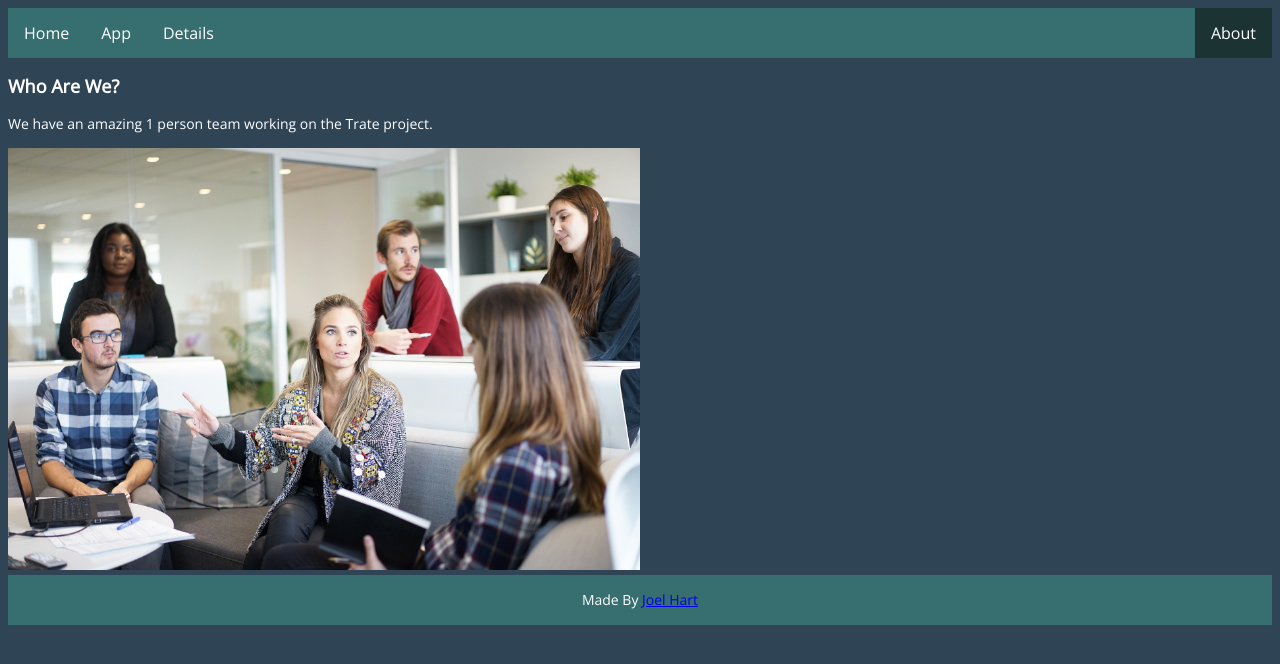
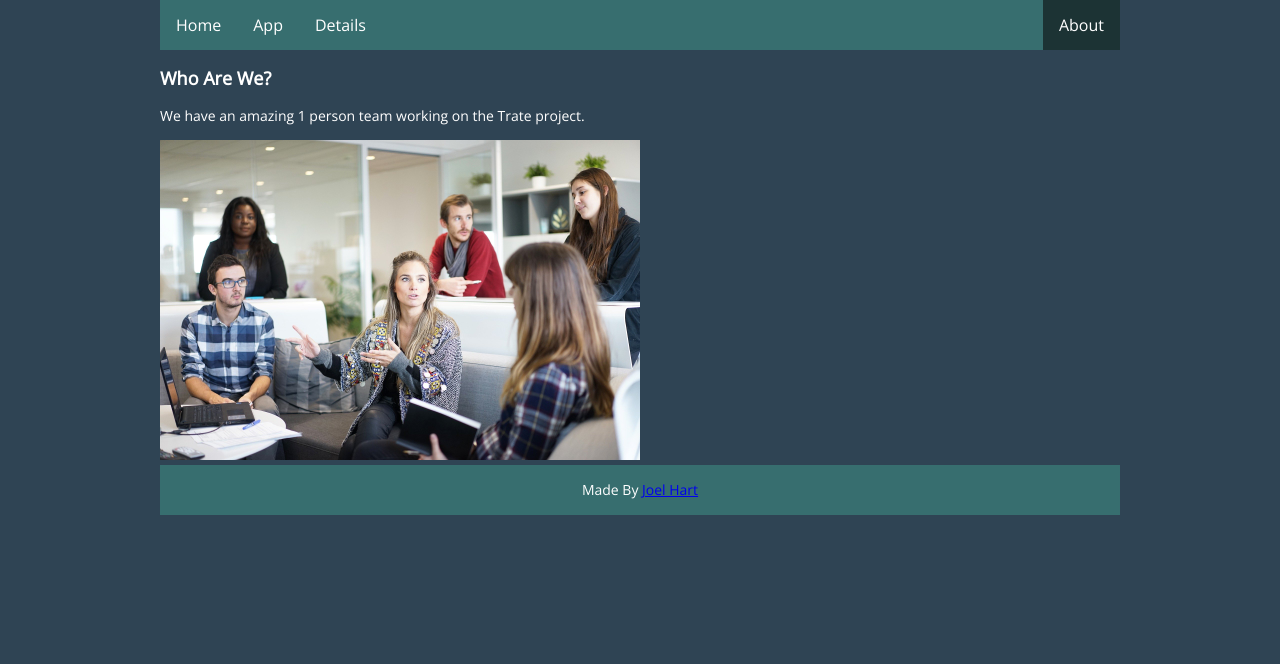
Before and after one commit to wwu-cptr220-a20/project-joelhart, a website: page -About/index.html in a window 1280 px wide. Drawn offline with nearby package versions, Linux system fonts and the light colour scheme.

Commit message:
stage-1--fix

```diff
--- a/css/global/theme.css
+++ b/css/global/theme.css
@@ -58,6 +58,8 @@ body {
     font-family: "Open Sans";
     background-color: #2F4454;
     color: white;
+    max-width: 75vw;
+    margin: auto;
 }
 
 /* //////////////////////////////////////////////////////////////////////// */
```
